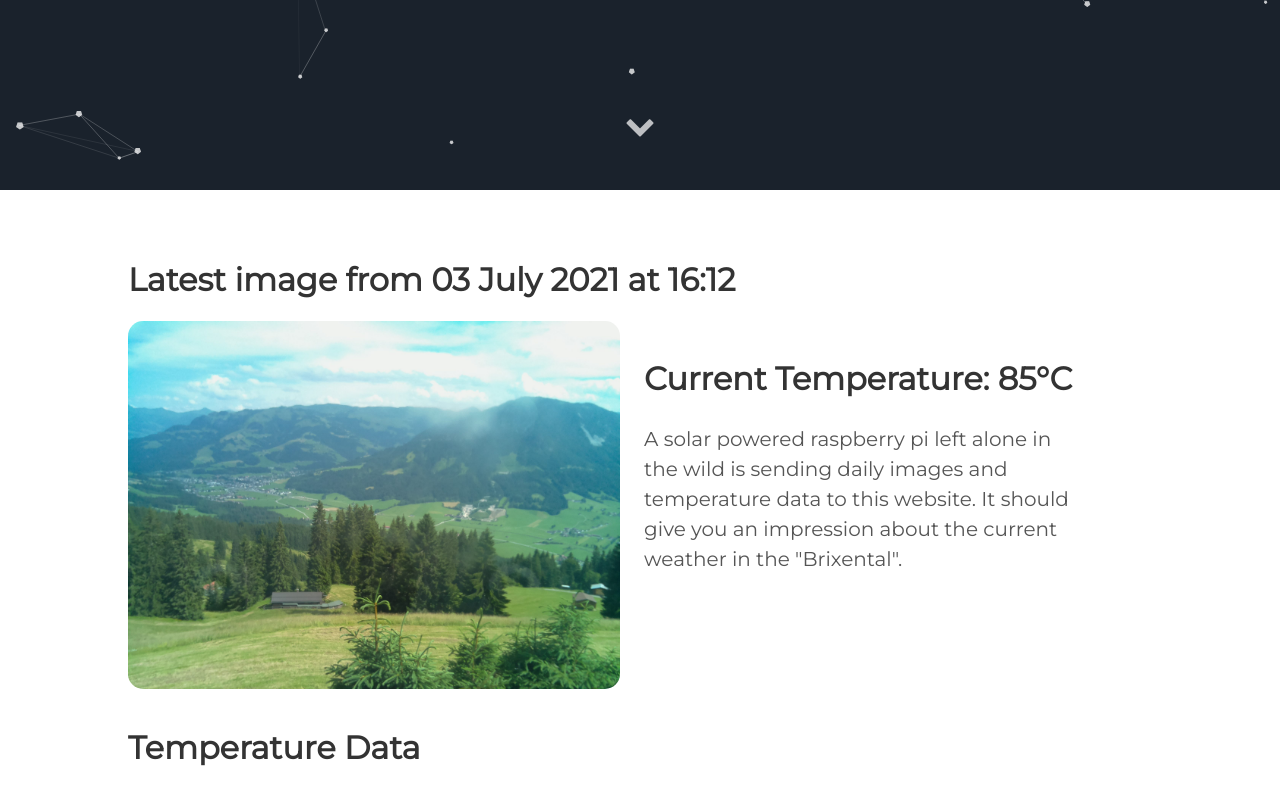
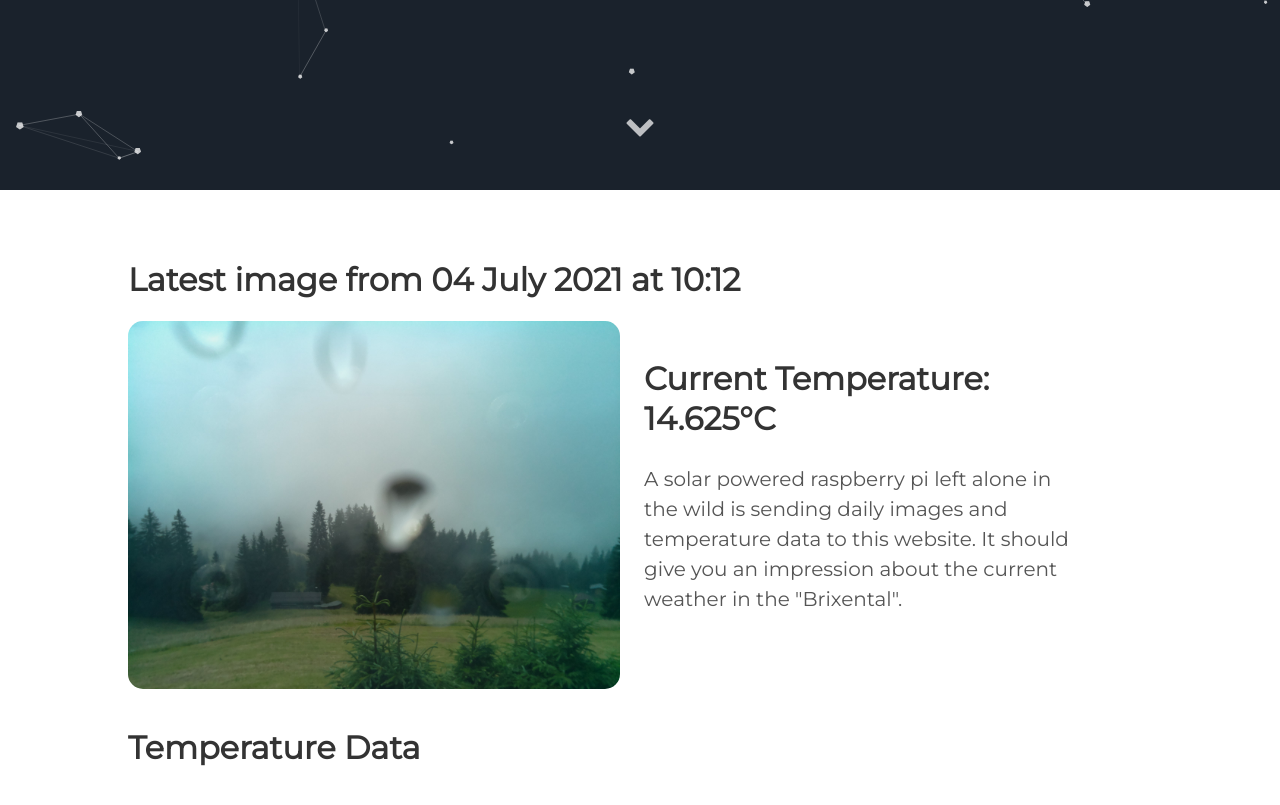
Before and after one commit to vektorious/vektorious.github.io, a Jekyll site: the page built from resources/huette.md, in a window 1280 px wide and 900 px high, scrolled down 710 px. Shown: the top 805 px of the window. Built offline with Jekyll 4.4.1, drawn with Linux system fonts in a browser that asks for light colours.

Commit message:
I'm a bot beep boop

```diff
--- a/resources/huette.md
+++ b/resources/huette.md
@@ -6,13 +6,13 @@ image: '/assets/img/'
 description: 'Live image from the Austrian alps'
 twitter_text: ' '
 ---
-## Latest image from 03 July 2021 at 16:12
+## Latest image from 04 July 2021 at 10:12
 <div class="huette">
   <div class="huette-image">
     <img src="{{ "/assets/img/huette.jpg" | prepend: site.baseurl }}">
   </div>
   <div class="huette-text">
-        <h2>Current Temperature: 85°C</h2>
+        <h2>Current Temperature: 14.625°C</h2>
         <p>A solar powered raspberry pi left alone in the wild is sending daily images and temperature data to this website. It should give you an impression about the current weather in the "Brixental".</p>
 
   </div>
```
Also changed, not shown: rpi-script/2021-07-04_101039.txt (renamed from rpi-script/2021-07-03_161041.txt, +5 -6 lines), rpi-script/huette.md (+2 -2 lines), assets/img/huette.jpg, assets/img/temp_plot.png, rpi-script/temp_plot.png, 1 other file.
